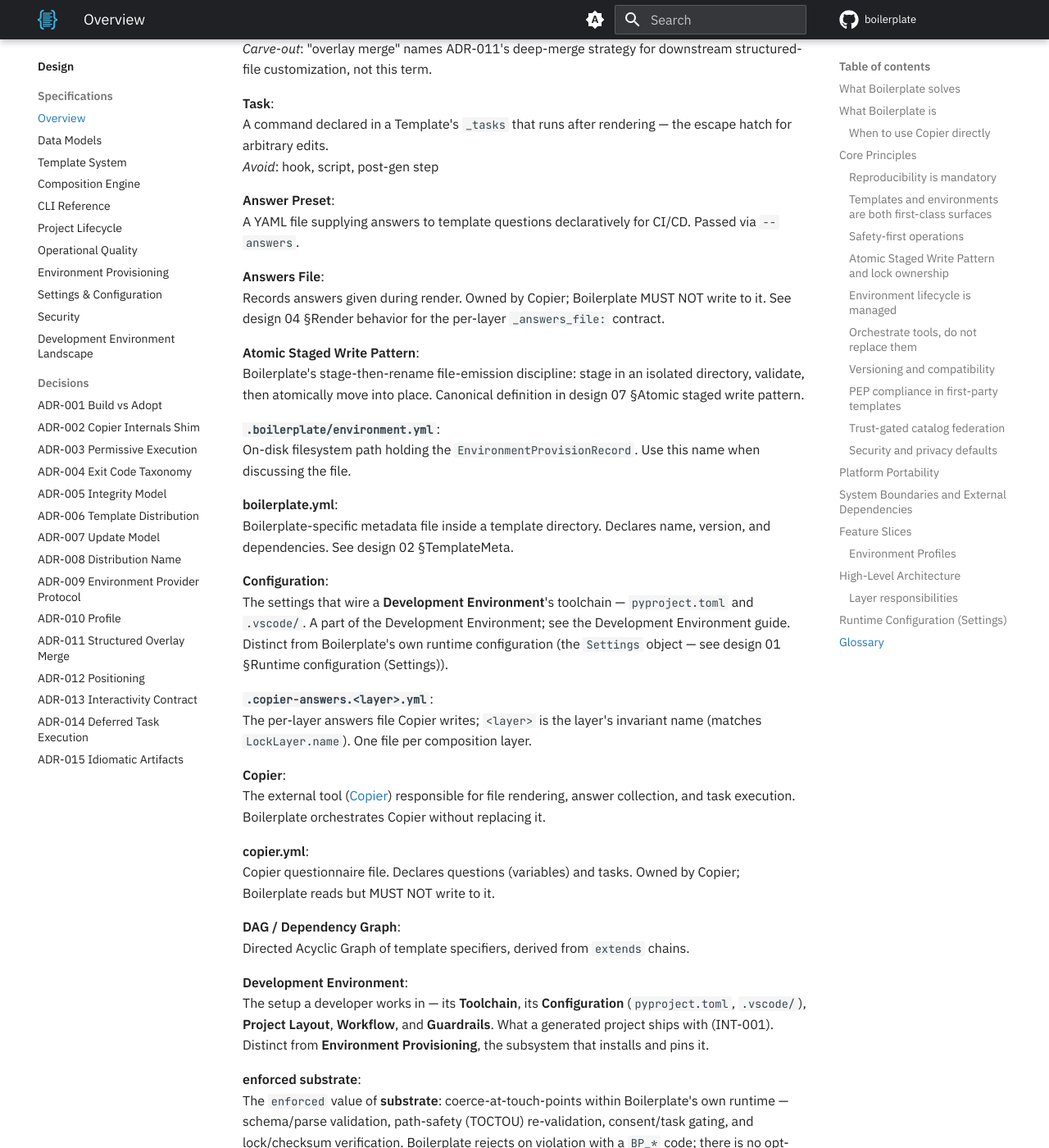
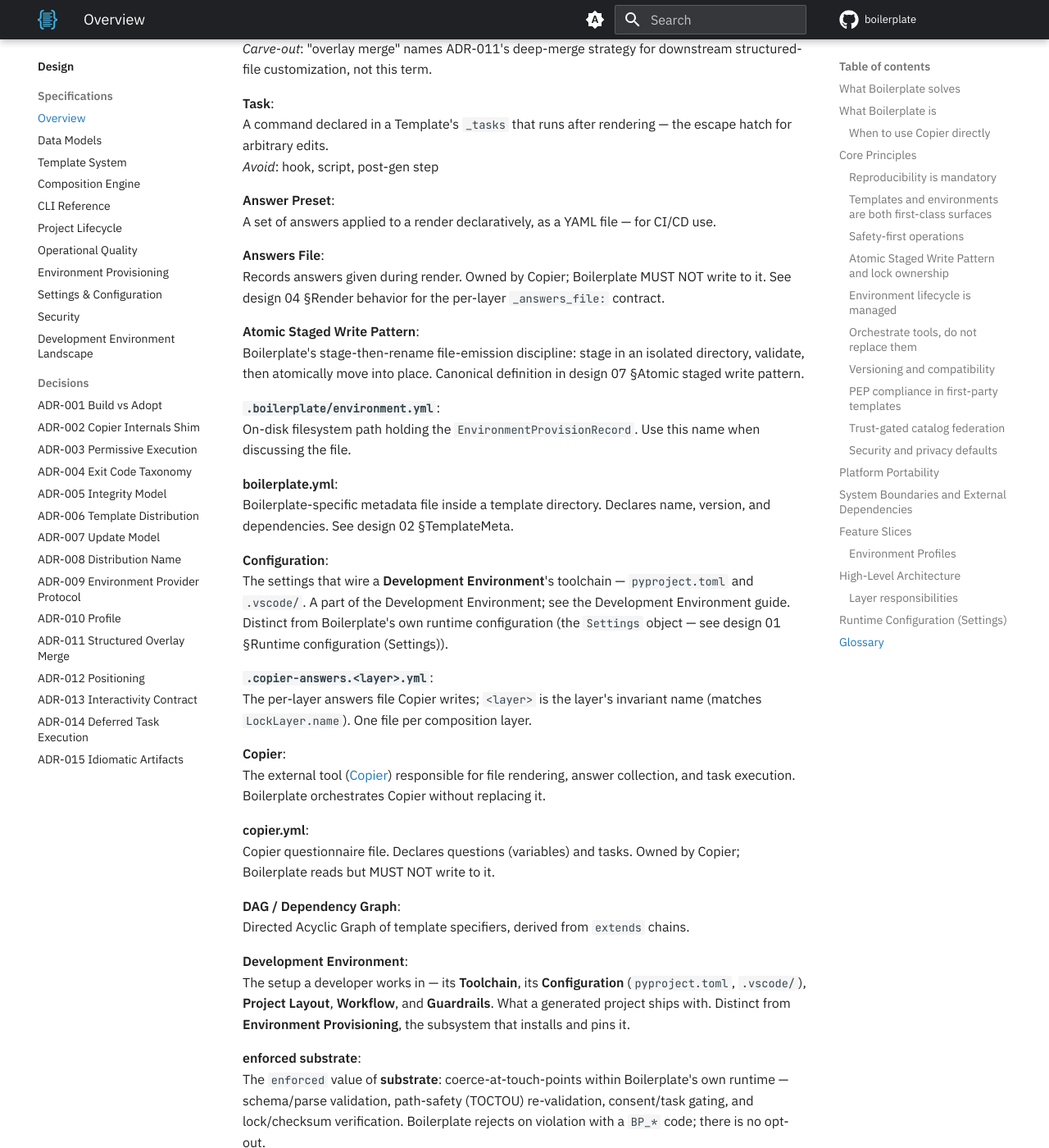
Before and after one commit to TheRealBillSiegler/boilerplate, an MkDocs documentation site: the page built from docs/design/01-overview.md, in a window 1280 px wide and 1400 px high, scrolled down 9999 px. Shown: the whole window at 82% size. Built offline with MkDocs 1.6.1 and Material for MkDocs 9.7.7, drawn with Linux system fonts in a browser that asks for light colours; comment, search, counter and statistics services are not loaded; the version menu is left out; some of the changed text lies outside the part shown.

Commit message:
docs: strip status markers from CONTEXT.md's definitions
CONTEXT.md is vocabulary: each definition says what a term means and
must read correctly inside design 01's glossary include, never whether
the thing is built. Drop "not built yet", the bare intention-ID status
markers (INT-001, INT-004), and "Target design" from the Development
Environment and Environment Provisioning entries, and reword Answer
Preset as the concept (a set of answers applied to a render) instead
of a claim about the --answers flag. Point the scope line at
docs/status.md for build state instead of asserting it inline.

Co-Authored-By: Claude Sonnet 5 <noreply@anthropic.com>

```diff
--- a/CONTEXT.md
+++ b/CONTEXT.md
@@ -34,7 +34,7 @@ A command declared in a Template's `_tasks` that runs after rendering — the es
 _Avoid_: hook, script, post-gen step
 
 **Answer Preset**:
-A YAML file supplying answers to template questions declaratively for CI/CD. Passed via `--answers`.
+A set of answers applied to a render declaratively, as a YAML file — for CI/CD use.
 
 **Answers File**:
 Records answers given during render. Owned by Copier; Boilerplate MUST NOT write to it. See design 04 §Render behavior for the per-layer `_answers_file:` contract.
@@ -64,7 +64,7 @@ Copier questionnaire file. Declares questions (variables) and tasks. Owned by Co
 Directed Acyclic Graph of template specifiers, derived from `extends` chains.
 
 **Development Environment**:
-The setup a developer works in — its **Toolchain**, its **Configuration** (`pyproject.toml`, `.vscode/`), **Project Layout**, **Workflow**, and **Guardrails**. What a generated project ships with (INT-001). Distinct from **Environment Provisioning**, the subsystem that installs and pins it.
+The setup a developer works in — its **Toolchain**, its **Configuration** (`pyproject.toml`, `.vscode/`), **Project Layout**, **Workflow**, and **Guardrails**. What a generated project ships with. Distinct from **Environment Provisioning**, the subsystem that installs and pins it.
 
 **enforced substrate**:
 The `enforced` value of **substrate**: coerce-at-touch-points within Boilerplate's own runtime — schema/parse validation, path-safety (TOCTOU) re-validation, consent/task gating, and lock/checksum verification. Boilerplate rejects on violation with a `BP_*` code; there is no opt-out.
@@ -73,7 +73,7 @@ The `enforced` value of **substrate**: coerce-at-touch-points within Boilerplate
 The problem domain — a developer's setup and its tendency to diverge across machines and time ("environment drift"). Umbrella over **Development Environment** (the thing) and **Environment Provisioning** (the subsystem); in prose, avoid the bare word where one specific sense is meant.
 
 **Environment Provisioning**:
-The subsystem that installs and version-pins a **Development Environment** — the `env apply` flow, providers, and the `EnvironmentProfile`. Target design (INT-004; see design 08). Supersedes the informal label "Environment(s) Pillar."
+The subsystem that installs and version-pins a **Development Environment** — the `env apply` flow, providers, and the `EnvironmentProfile`. See design 08. Supersedes the informal label "Environment(s) Pillar."
 
 **EnvironmentProfile**:
 `boilerplate-env.yml` — the declarative input to **Environment Provisioning** (tool versions + configuration). Not **Profile** (`profile.toml`, a user's default answers to template questions — see ADR-010); the two are unrelated despite the shared word.
```
Also changed, not shown: other parts of CONTEXT.md (+1 -1 lines).
